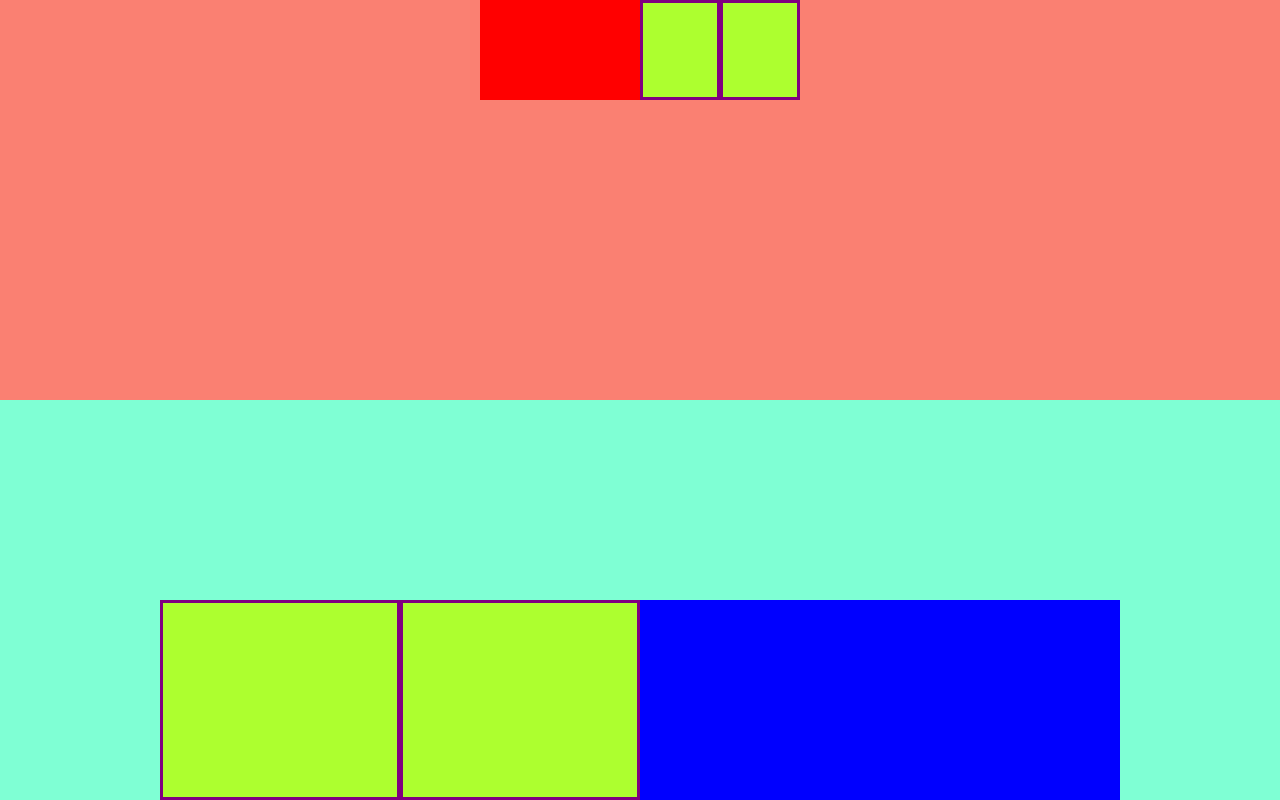
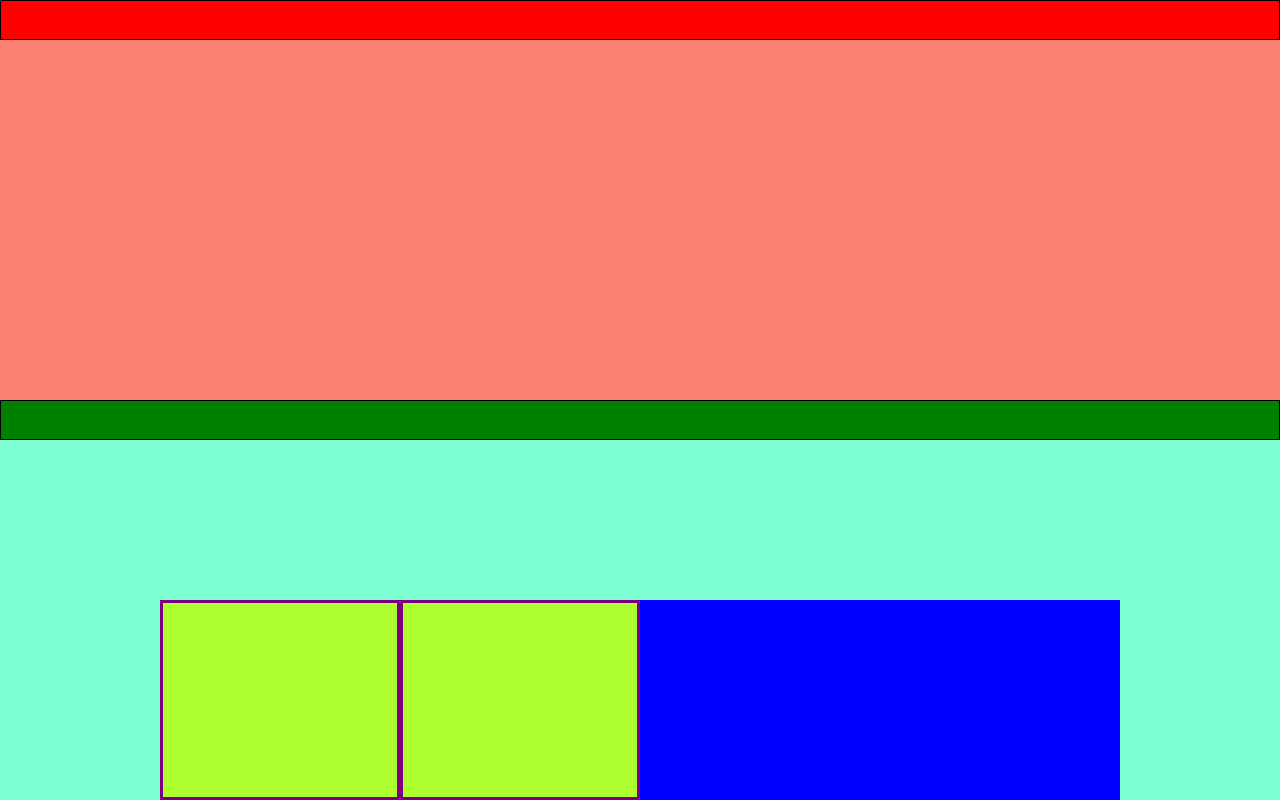
Before and after one commit to ChungGold/Fun-Projects, a plain HTML site: page index.html in a window 1280 px wide. Drawn offline with Linux system fonts and the light colour scheme.

Commit message:
Add files via upload
added health bars and removed cards from monster interface

```diff
--- a/index.html
+++ b/index.html
@@ -13,16 +13,22 @@
 
 <body>
     <section id="m-zone">
-        <div id="m-hand">
+        <div class="healthBars">
+            <div id="m-hp"></div>
+        </div>
+        <!-- <div id="m-hand">
             <div class="m-card">
 
             </div>
             <div class="m-card">
 
             </div>
-        </div>
+        </div> -->
     </section>
     <section id="p-zone">
+        <div class="healthBars">
+            <div id="p-hp"></div>
+        </div>
         <div id="p-hand">
             <div class="p-card">
 
--- a/index.js
+++ b/index.js
@@ -1,13 +1,18 @@
 import playerCards from './playerCards.json' assert {type: 'json'};
 import monsterCards from './monsterCards.json' assert {type: 'json'};
 const pCard = document.getElementsByClassName('p-card');
+const pHealthBar = document.getElementById('p-hp');
+const mHealthBar = document.getElementById('m-hp');
 let mHealth = 100;
 let pHealth = 100;
 let pBlock = 0;
 let mBlock = 0;
 
+// eval(monsterCards.monsterDeck[Math.floor(Math.random()*monsterCards.monsterDeck.length)].cardEffect);
 
-// eval(monsterCards.monsterDeck[Math.floor(Math.random()*monsterCards.monsterDeck.length)].cardEffect);
+//Health bars
+pHealthBar.innerHTML = `${pHealth}/100`
+mHealthBar.innerHTML = `${mHealth}/100`
 
 let mTurn = () => {
     //monster dead
@@ -33,8 +38,9 @@ let mTurn = () => {
         console.log('player blocks 4 damage');
     }
 
-    //test
-    console.log('player hp ' + pHealth);
+    //player hp
+    pHealthBar.innerHTML = `${pHealth}/100`;
+    pHealthBar.style.width = `${pHealth}vw`;
 
     //player slain message
     if (pHealth <= 0) {
@@ -63,8 +69,9 @@ pCard[0].addEventListener("click", function() {
         mBlock = 0;
     }
 
-    //health test
-    console.log('monster hp ' + mHealth);
+    //monster hp
+    mHealthBar.innerHTML = `${mHealth}/100`;
+    mHealthBar.style.width = `${mHealth}vw`;
 
     //monster slain message
     if (mHealth <= 0) {
--- a/styles.css
+++ b/styles.css
@@ -28,9 +28,38 @@ body {
     width: 100vw;
     background-color: aquamarine;
     display: flex;
-    flex-direction: column-reverse;
+    flex-direction: column;
     align-items: center;
     justify-content: space-between;
+}
+
+.healthBars {
+    height: 5vh;
+    width: 100vw;
+    display: flex;
+    border: black 1px solid;
+    overflow: hidden;
+    background-color: antiquewhite;
+}
+
+#m-hp {
+    height: 5vh;
+    width: 100vw;
+    background-color: red;
+    text-align: center;
+    line-height: 5vh;
+    color: white;
+    font-size: larger;
+}
+
+#p-hp {
+    height: 5vh;
+    width: 100vw;
+    background-color: green;
+    text-align: center;
+    line-height: 5vh;
+    color: white;
+    font-size: larger;
 }
 
 #m-hand {
@@ -49,12 +78,12 @@ body {
     flex-direction: row;
 }
 
-.m-card {
+/* .m-card {
     height: 100%;
     width: 25%;
     background-color: greenyellow;
     border: solid purple;
-}
+} */
 
 .p-card {
     height: 100%;
```
